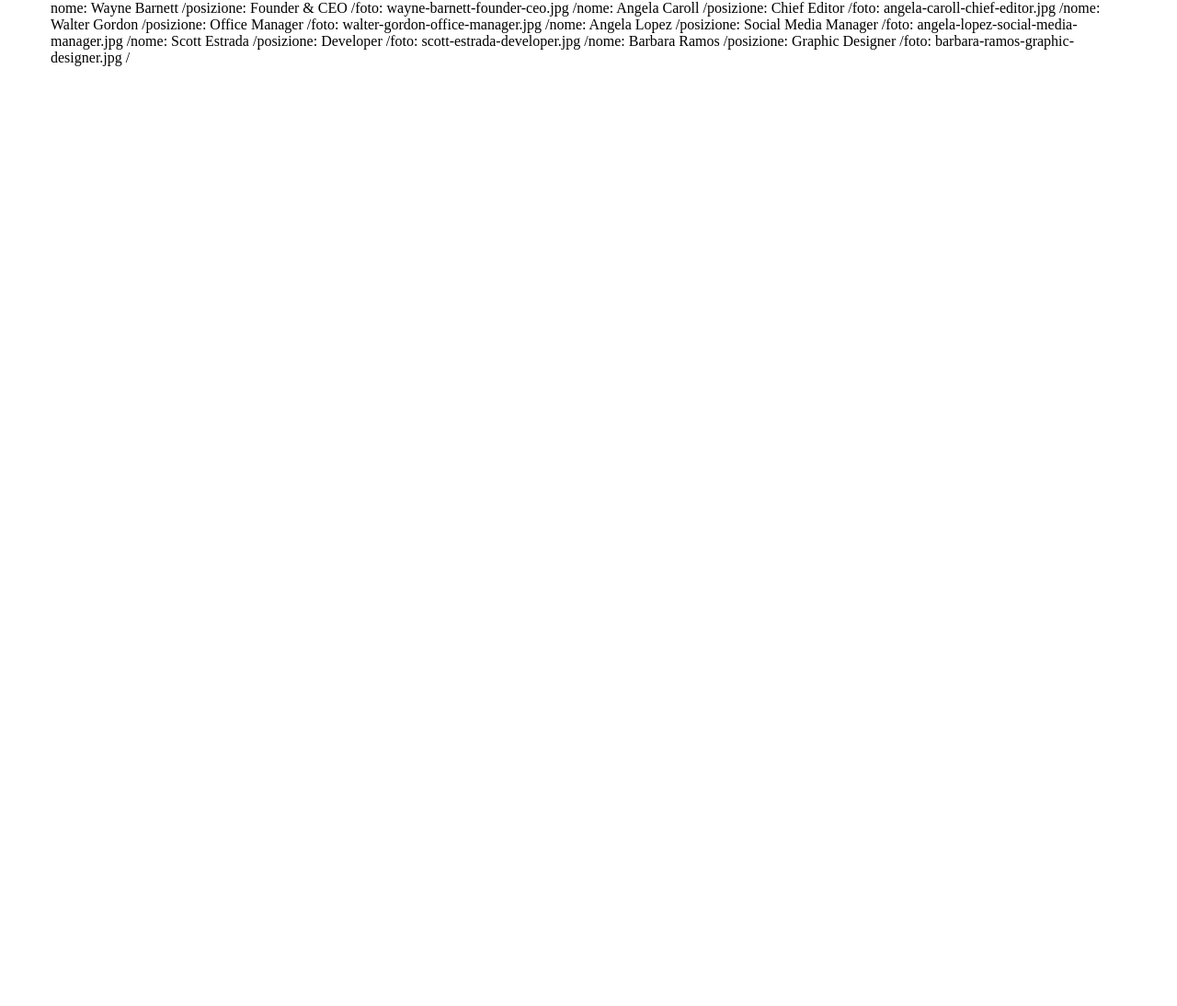
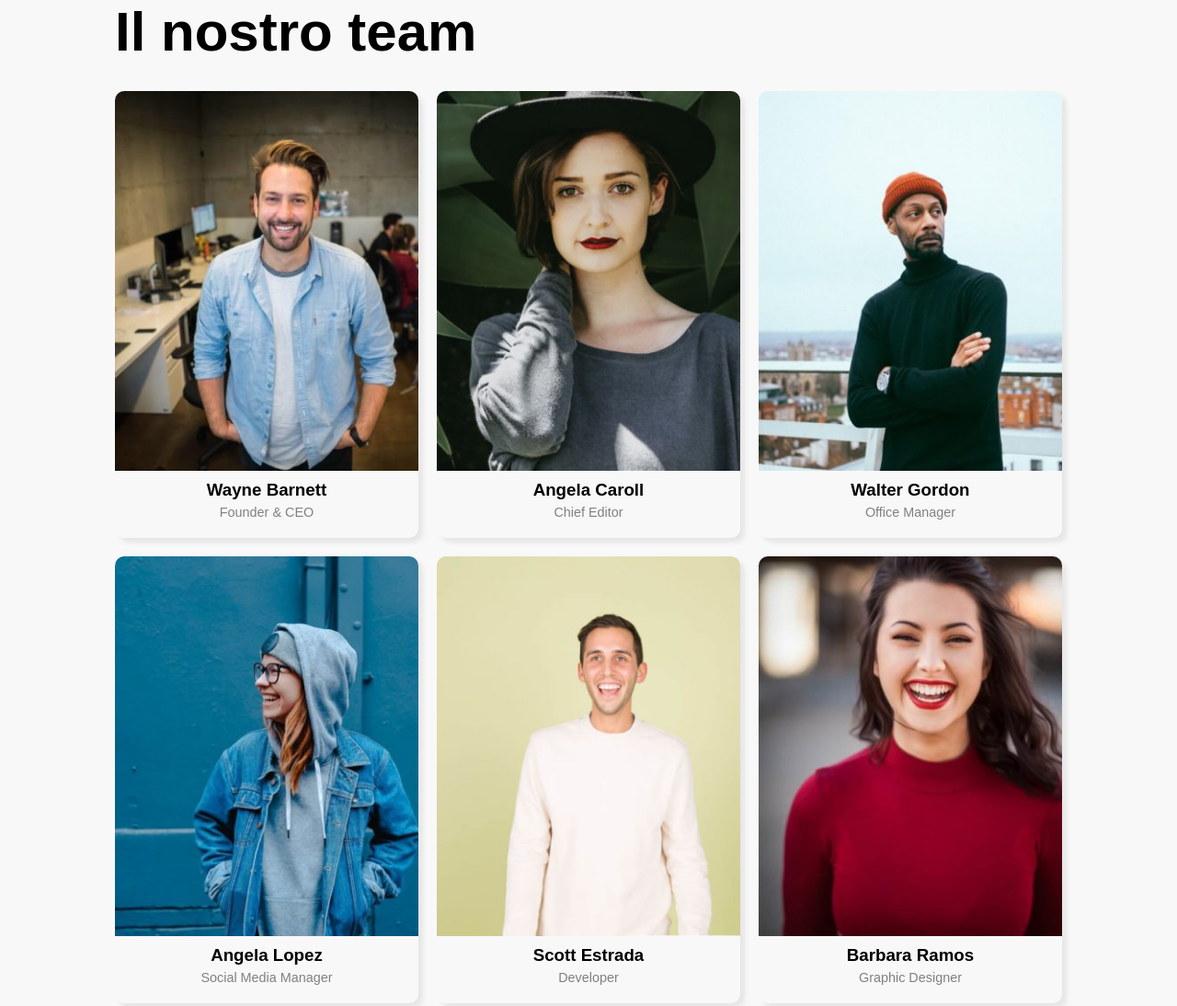
Before and after one commit to Giotreglia/js-our-team, a plain HTML site: page index.html in a window 1280 px wide. Shown: the top 1094 px of the page at 92% size. Before the commit the page ends 800 px from the top, so only its background shows below. Drawn offline with Linux system fonts and the light colour scheme.

Commit message:
Bonus 1 + Bonus 2

```diff
--- a/css/style.css
+++ b/css/style.css
@@ -4,7 +4,59 @@
     box-sizing: border-box;
 }
 
+html {
+    font-family: Arial, Helvetica, sans-serif;
+    background-color: rgba(247, 247, 247, 0.87);
+}
+
+#title {
+    font-size: 60px;
+    margin-left: 85px;
+}
+
 .container {
-    width: 1170px;
+    width: 1200px;
     margin: auto;
 }
+
+#team-container {
+    display: flex;
+    flex-wrap: wrap;
+    padding: 20px 75px;
+}
+
+.card {
+    display: flex;
+    flex-direction: column;
+    justify-content: flex-start;
+    width: calc(100% / 3 - 20px);
+    text-align: center;
+    margin: 10px;
+    border-radius: 10px;
+    overflow: hidden;
+    cursor: pointer;
+    box-shadow: 5px 5px 5px rgb(231, 230, 230);
+}
+
+.img-container {
+    width: 100%;
+    height: 85%;
+    overflow: hidden;
+}
+
+.member-img {
+    height: 100%;
+}
+
+.name {
+    margin: 10px 0 5px;
+}
+
+.position {
+    color: grey;
+    font-size: 0.9rem;
+}
+
+.member-img:hover {
+    scale: 1.05;
+}
--- a/index.html
+++ b/index.html
@@ -10,6 +10,7 @@
 <body>
     <main>
         <div class="container">
+            <h1 id="title">Il nostro team</h1>
             <div id="team-container">
 
             </div>
--- a/js/main.js
+++ b/js/main.js
@@ -24,16 +24,23 @@ let teamList = [
 
 // Stampo le informazioni
 
+let teamMemberNome;
+let teamMemberPosition;
+let teamMemberImage;
+
 for (let i = 0; i < teamList.length; i++) {
 
-    let teamMemberCorrente = teamList[i];
-    console.log(teamMemberCorrente);
+    teamMemberCorrente = teamList[i];
 
-    for (const key in teamMemberCorrente) {
-        teamMember = (key + ': ' + teamMemberCorrente[key] + ' /');
-        teamContainerDom.innerHTML += teamMember;
-    }
+    teamMemberNome = teamMemberCorrente.nome;
+    teamMemberPosition = teamMemberCorrente.posizione;
+    teamMemberImage = teamMemberCorrente.foto;
 
+    let card = cardGenerator();
+    card.innerHTML += `<div class="img-container"><img class="member-img" src="img/${teamMemberImage}" alt="${teamMemberNome}"></div>`;
+    card.innerHTML += `<h3 class="name">${teamMemberNome}</h3>`;
+    card.innerHTML += `<span class="position">${teamMemberPosition}</span>`;
+    teamContainerDom.append(card);
 }
 
 
@@ -53,4 +60,5 @@ for (let i = 0; i < teamList.length; i++) {
 function cardGenerator() {
     const card = document.createElement('div');
     card.classList.add('card');
+    return card;
 }
```
